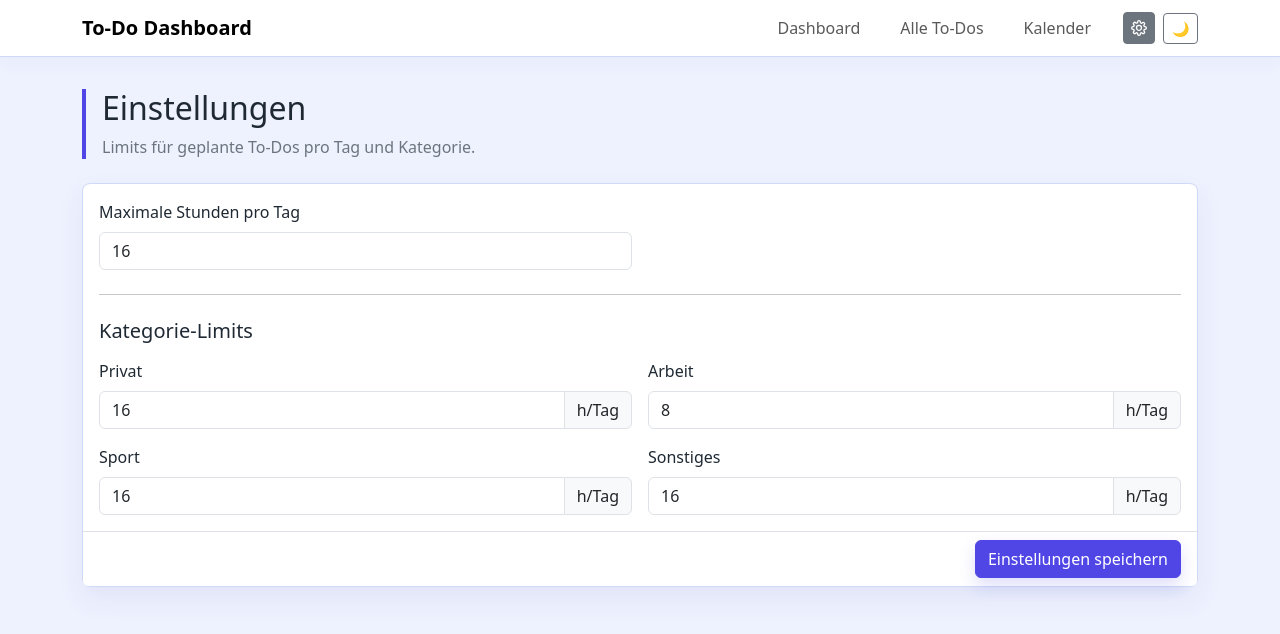
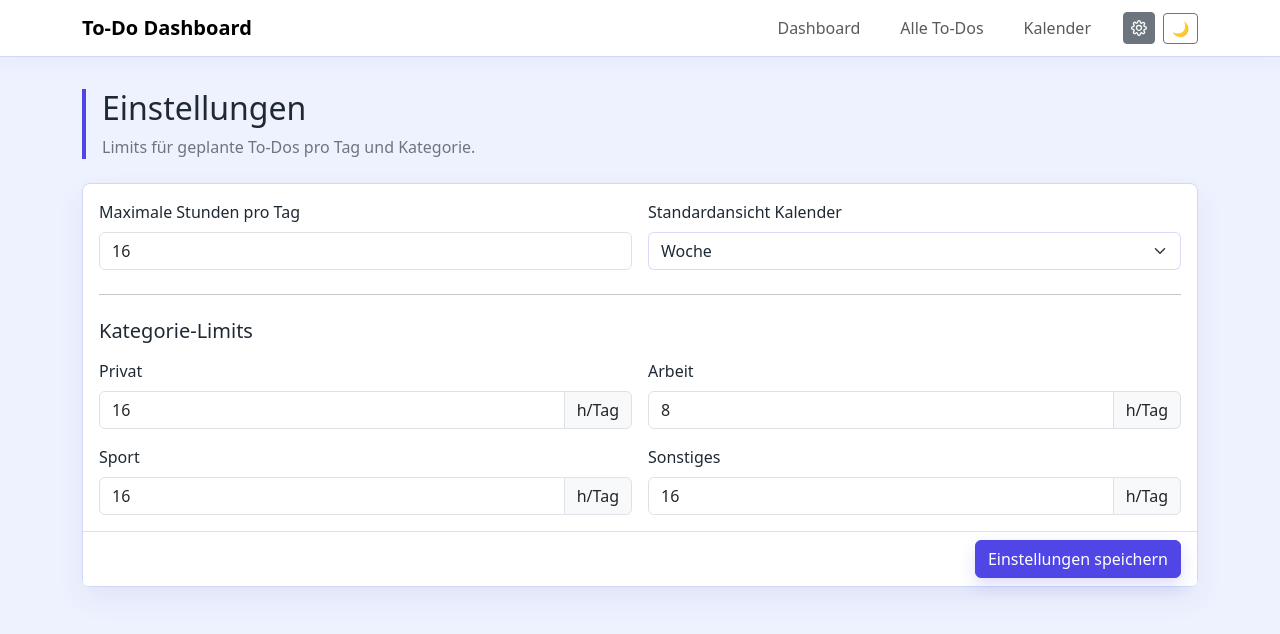
Before and after one commit to LukasPowroznik/ToDoApp, a SvelteKit app: page /settings in a window 1280 px wide. Shown: the top 634 px of the page. Built offline with nearby package versions, Linux system fonts and the light colour scheme; no server answers; the database is empty.

Commit message:
Einstellungsseite erweitert. Kalenderansicht ergänzt

```diff
--- a/src/lib/server/settings.js
+++ b/src/lib/server/settings.js
@@ -4,6 +4,7 @@ const SETTINGS_ID = 'capacity';
 
 export const DEFAULT_CAPACITY_SETTINGS = {
 	dailyHourLimit: 16,
+	defaultCalendarView: 'week',
 	categoryHourLimits: {
 		Privat: 16,
 		Arbeit: 8,
@@ -18,12 +19,19 @@ function normalizeLimit(value, fallback) {
 	return Number.isFinite(number) && number >= 0 ? number : fallback;
 }
 
+function normalizeCalendarView(value) {
+	return ['week', 'workweek', 'month'].includes(value)
+		? value
+		: DEFAULT_CAPACITY_SETTINGS.defaultCalendarView;
+}
+
 export function normalizeCapacitySettings(settings = {}) {
 	const normalizedInput = settings ?? {};
 	const categoryHourLimits = DEFAULT_CAPACITY_SETTINGS.categoryHourLimits;
 
 	return {
 		dailyHourLimit: normalizeLimit(normalizedInput.dailyHourLimit, DEFAULT_CAPACITY_SETTINGS.dailyHourLimit),
+		defaultCalendarView: normalizeCalendarView(normalizedInput.defaultCalendarView),
 		categoryHourLimits: Object.fromEntries(
 			Object.entries(categoryHourLimits).map(([category, fallback]) => [
 				category,
--- a/src/routes/settings/+page.svelte
+++ b/src/routes/settings/+page.svelte
@@ -15,6 +15,7 @@
 		const formData = new FormData(event.currentTarget);
 		const settings = {
 			dailyHourLimit: Number(formData.get('dailyHourLimit')),
+			defaultCalendarView: formData.get('defaultCalendarView'),
 			categoryHourLimits: Object.fromEntries(
 				categories.map((category) => [category, Number(formData.get(`category-${category}`))])
 			)
@@ -74,6 +75,19 @@
 							required
 						/>
 					</div>
+					<div class="col-md-6">
+						<label class="form-label" for="default-calendar-view">Standardansicht Kalender</label>
+						<select
+							class="form-select"
+							id="default-calendar-view"
+							name="defaultCalendarView"
+							value={data.settings.defaultCalendarView}
+						>
+							<option value="week">Woche</option>
+							<option value="workweek">Arbeitswoche</option>
+							<option value="month">Monat</option>
+						</select>
+					</div>
 				</div>
 
 				<hr class="my-4" />
```
Also changed, not shown: src/routes/calendar/+page.server.js (+18 -2 lines).
